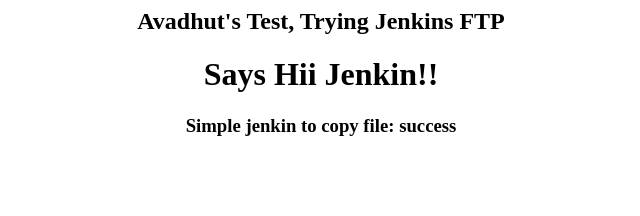
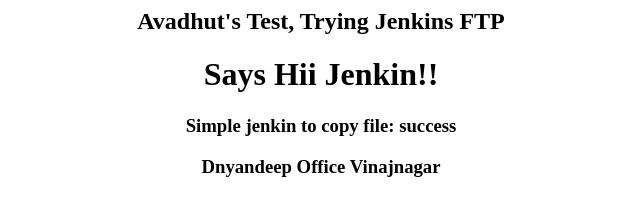
Before and after one commit to MadAcp/avadhut-test, a plain HTML site: page new.html in a window 1280 px wide. Shown: the whole page, without its empty margins (319-959 px from the left). Drawn offline with Linux system fonts and the light colour scheme.

Commit message:
Text added

```diff
--- a/new.html
+++ b/new.html
@@ -8,5 +8,6 @@
         <h2 style="text-align: center;">Avadhut's Test, Trying Jenkins FTP</h2>
         <h1 style="text-align: center;">Says Hii Jenkin!!</h1>
         <h3 style="text-align: center;">Simple jenkin to copy file: success</h3>
+        <h3 style="text-align: center;">Dnyandeep Office Vinajnagar</h3>
     </body>
 </html>
```
